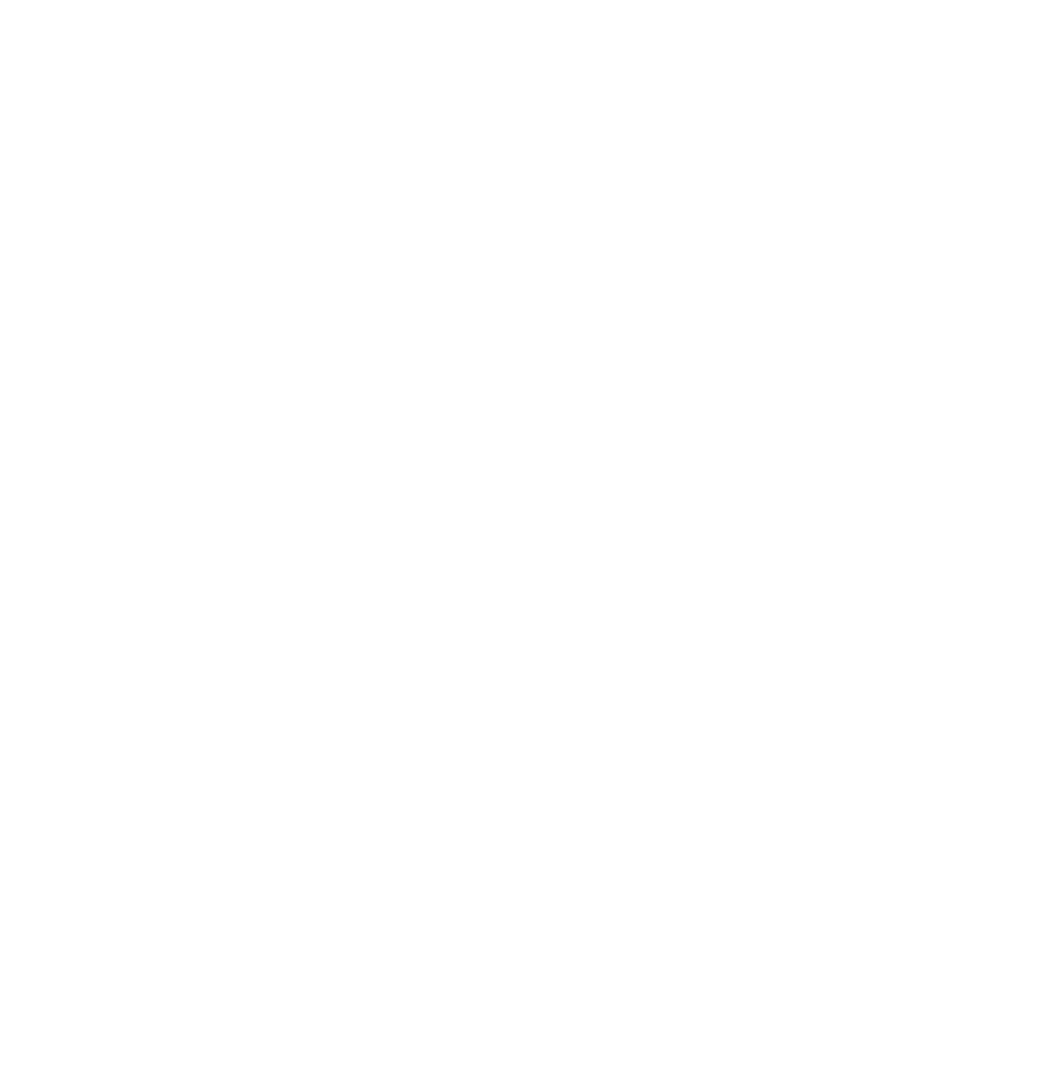
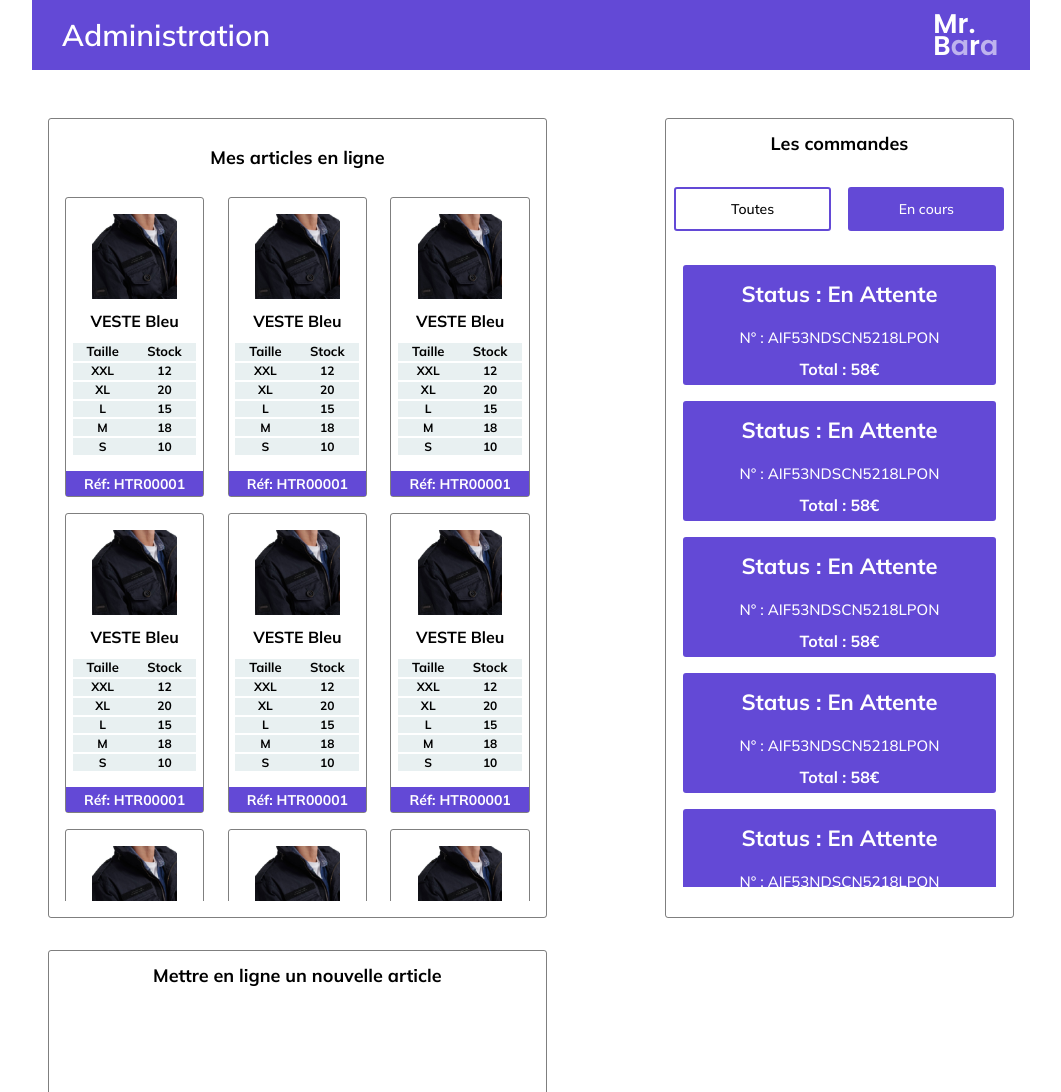
Before and after one commit to ThamiDev/Shop-TP, a React app in the folder client/: page /admin in a window 1280 px wide. Shown: the top 1092 px of the page, without its empty margins (109-1170 px from the left). Before the commit the page ends 800 px from the top, so only its background shows below. Built offline with nearby package versions, Linux system fonts and the light colour scheme.

Commit message:
add css componant admin

```diff
--- a/client/src/assets/index.html
+++ b/client/src/assets/index.html
@@ -4,9 +4,6 @@
         <meta charset="utf-8" />
         <meta name="viewport" content="width=device-width, initial-scale=1.0" />
         <meta http-equiv="x-ua-compatible" content="ie=edge" />
-        <link rel="stylesheet" href="https://cdn.jsdelivr.net/npm/bootstrap@5.0.0-alpha1/dist/css/bootstrap.min.css">
-        <link rel="stylesheet" href="https://cdn.jsdelivr.net/npm/bootstrap@5.0.0-alpha1/dist/js/bootstrap.bundle.min.js">
-        <link rel="stylesheet" href="https://cdnjs.cloudflare.com/ajax/libs/jquery/3.2.1/jquery.min.js">
         <title>Modele</title>
     </head>
     <body>
--- /dev/null
+++ b/client/src/components/Admin/admin.scss
@@ -0,0 +1,249 @@
+.admin {
+    height: auto;
+    width: 100%;
+    display: flex;
+    justify-content: space-between;
+    flex-wrap: wrap;
+    .header {
+        height: 70px;
+        width: 100%;
+        display: flex;
+        justify-content: space-between;
+        align-items: center;
+        background-color: rgb(99, 73, 214);
+        color: white;
+        margin-bottom: 2em;
+
+        h1 {
+            font-size: 30px;
+            font-weight: 600;
+            margin-left: 1em;
+        }
+
+        .logo-header {
+            display: flex;
+            justify-content: center;
+            align-items: flex-start;
+            height: 100%;
+            width: auto;
+            flex-direction: column;
+            line-height: 22px;
+            margin-right: 2em;
+            h2 {
+                font-family: 'Poppins', sans-serif;
+                font-weight: 600;
+                font-size: 27px;
+                span {
+                    color: rgba(255, 255, 255, 0.583);
+                }
+            }
+        }
+    }
+
+    .stock {
+        height: 800px;
+        width: 50%;
+        border: 1px solid rgba(0, 0, 0, 0.500);
+        border-radius: 3px;
+        margin: 1em;
+        padding: 0 1em 1em 1em;
+        display: flex;
+        flex-direction: column;
+
+        h3 {
+            height: 10%;
+            width: 100%;
+            display: flex;
+            justify-content: center;
+            align-items: center;
+            font-weight: 700;
+            font-size: 18px;
+        }
+
+        .articles {
+            height: 90%;
+            width: 100%;
+            display: flex;
+            justify-content: space-between;
+            flex-wrap: wrap;
+            overflow: auto;
+
+            .article {
+                height: 300px;
+                width: 30%;
+                border: 1px solid rgba(0, 0, 0, 0.500);
+                display: flex;
+                flex-direction: column;
+                justify-content: space-between;
+                border-radius: 3px;
+                margin-bottom: 1em;
+                padding: 1em 0 0 0;
+
+                img {
+                    height: 30%;
+                    width: auto;
+                }
+
+                h4 {
+                    font-weight: 700;
+                }
+
+                table {
+                    height: auto;
+                    width: 90%;
+                    tr {
+                        border-bottom: 2px solid white;
+                        background-color: #e8f0f1;
+                    }
+
+                    th, td {
+                        text-align: center;
+                        font-weight: 700;
+                    }
+
+                    th {
+                        font-size: 13px;
+                        padding: 0.2em 0;
+                    }
+
+                    td {
+                        font-size: 12px;
+                        padding: 0.2em 0;
+                    }
+                }
+
+                .reference {
+                    width: 100%;
+                    text-align: center;
+                    font-size: 14px;
+                    font-weight: 700;
+                    background-color: rgb(99, 73, 214);
+                    color: white;
+                    padding: 0.4em 0;
+                }
+
+            }
+        }
+    }
+
+    .commandes {
+        height: 800px;
+        width: 35%;
+        border: 1px solid rgba(0, 0, 0, 0.500);
+        border-radius: 3px;
+        margin: 1em;
+        display: flex;
+        align-items: center;
+        flex-direction: column;
+
+        h3 {
+            height: 50px;
+            width: 100%;
+            display: flex;
+            justify-content: center;
+            align-items: center;
+            font-weight: 700;
+            font-size: 18px;
+        }
+
+        .etat-commande {
+            height: 80px;
+            width: 100%;
+            display: flex;
+            flex-wrap: wrap;
+
+            .all {
+                height: 100%;
+                width: 50%;
+                display: flex;
+                justify-content: center;
+                align-items: center;
+
+                p {
+                    width: 90%;
+                    height: 55%;
+                    border: 2px solid rgb(99, 73, 214);
+                    display: flex;
+                    justify-content: center;
+                    align-items: center;
+                    border-radius: 3px;
+                    font-size: 14px;
+                }
+            }
+            .en-cours {
+                height: 100%;
+                width: 50%;
+                display: flex;
+                justify-content: center;
+                align-items: center;
+
+                p {
+                    width: 90%;
+                    height: 55%;
+                    background-color: rgb(99, 73, 214);
+                    color: white;
+                    display: flex;
+                    justify-content: center;
+                    align-items: center;
+                    border-radius: 3px;
+                    font-size: 14px;
+                }
+            }
+        }
+        .container-commande {
+            height: 80%;
+            width: 100%;
+            display: flex;
+            justify-content: center;
+            flex-wrap: wrap;
+            overflow: auto;
+            .commande {
+                height: 120px;
+                width: 90%;
+                display: flex;
+                flex-direction: column;
+                justify-content: space-around;
+                align-items: center;
+                background-color: rgb(99, 73, 214);
+                color: white;
+                border-radius: 3px;
+                margin-top: 1em;
+
+                h2 {
+                    font-size: 22px;
+                    font-weight: 700;
+                    height: 35%;
+                    display: flex;
+                    justify-content: center;
+                    align-items: center;
+                }
+                p {
+                    font-size: 15px;
+                }
+                p:nth-child(3) {
+                    font-size: 16px;
+                    font-weight: 700;
+                }
+            }
+        }
+    }
+
+    .creation {
+        height: 600px;
+        width: 50%;
+        border: 1px solid rgba(0, 0, 0, 0.500);
+        border-radius: 3px;
+        margin: 1em;
+        display: flex;
+
+        h3 {
+            height: 50px;
+            width: 100%;
+            display: flex;
+            justify-content: center;
+            align-items: center;
+            font-weight: 700;
+            font-size: 18px;
+        }
+    }
+}
--- /dev/null
+++ b/client/src/components/Admin/index.js
@@ -0,0 +1,99 @@
+// == Import des librairies
+import React from 'react';
+import Header from '../Header';
+import { NavLink } from 'react-router-dom';
+
+// == Import du style
+import "./admin.scss";
+import img from './pc.jpg';
+
+// == Composant
+const Admin = () => {
+
+    return (
+        <div className="admin">
+            <div className="header">
+                <h1>Administration</h1>
+                <div className="logo-header">
+                    <NavLink exact to="/" activeClassName="nav-active">
+                        <h2>Mr.</h2>
+                        <h2>B<span>a</span>r<span>a</span></h2>
+                    </NavLink>
+                </div>
+            </div>
+
+            <div className="stock">
+                <h3>Mes articles en ligne</h3>
+
+                <div className="articles">
+
+                    {Array(9).fill(1).map((el, i) =>
+
+                        <div className="article">
+                            <img src={img} alt="image de l'article" />
+                            <h4>VESTE Bleu</h4>
+                            <table>
+                                <tr>
+                                    <th>Taille</th>
+                                    <th>Stock</th>
+                                </tr>
+                                <tr>
+                                    <td>XXL</td>
+                                    <td>12</td>
+                                </tr>
+                                <tr>
+                                    <td>XL</td>
+                                    <td>20</td>
+                                </tr>
+                                <tr>
+                                    <td>L</td>
+                                    <td>15</td>
+                                </tr>
+                                <tr>
+                                    <td>M</td>
+                                    <td>18</td>
+                                </tr>
+                                <tr>
+                                    <td>S</td>
+                                    <td>10</td>
+                                </tr>
+                            </table>
+                            <p className="reference"> Réf: HTR00001</p>
+                        </div>
+
+                    )}
+                </div>
+            </div>
+
+            <div className="commandes">
+                <h3>Les commandes</h3>
+
+                <div className="etat-commande">
+                    <div className="all">
+                        <p>Toutes</p>
+                    </div>
+                    <div className="en-cours">
+                        <p>En cours</p>
+                    </div>
+                </div>
+                <div className="container-commande">
+
+                    {Array(9).fill(1).map((el, i) =>
+                        <div className="commande">
+                            <h2>Status : En Attente</h2>
+                            <p>N° : AIF53NDSCN5218LPON</p>
+                            <p>Total : 58€</p>
+                        </div>
+                    )}
+                </div>
+            </div>
+
+            <div className="creation">
+                <h3>Mettre en ligne un nouvelle article</h3>
+            </div>
+        </div>
+    );
+};
+
+// == export
+export default Admin;
--- a/client/src/components/App/index.js
+++ b/client/src/components/App/index.js
@@ -13,6 +13,7 @@ import Chaussures from '../Chaussures';
 import Shop from '../Shop';
 import Item from '../Item';
 import Login from '../Login';
+import Admin from '../Admin';
 
 // == Composant
 const App = () => {
@@ -28,6 +29,7 @@ const App = () => {
           <Route path="/shop" exact component={Shop} />
           <Route path="/article" exact component={Item} />
           <Route path="/login" exact component={Login} />
+          <Route path="/admin" exact component={Admin} />
         </Switch>
       </BrowserRouter>
     </div>
--- a/client/src/components/Login/login.scss
+++ b/client/src/components/Login/login.scss
@@ -68,8 +68,10 @@
                     background-image: linear-gradient(to right, #f29460 , #e3598d);
                     color: white;
                     width: 100%;
-                    border-radius: 5px;
+                    height: 40px;
+                    border-radius: 3px;
                     font-weight: 600;
+                    border: none;
                 }
             }
 
--- a/client/src/components/SlideShow/slideshow.scss
+++ b/client/src/components/SlideShow/slideshow.scss
@@ -1,5 +1,5 @@
 .slideShow {
-    height: 500px;
+    height: 400px;
     width: 100%;
     display: flex;
     justify-content: flex-end;
```
Also changed, not shown: client/src/components/Header/header.scss (+5 -5 lines), client/src/components/Header/index.js (+32 -3 lines), client/src/components/Nav/index.js (+6 -6 lines), client/src/components/Admin/pc.jpg (added).
